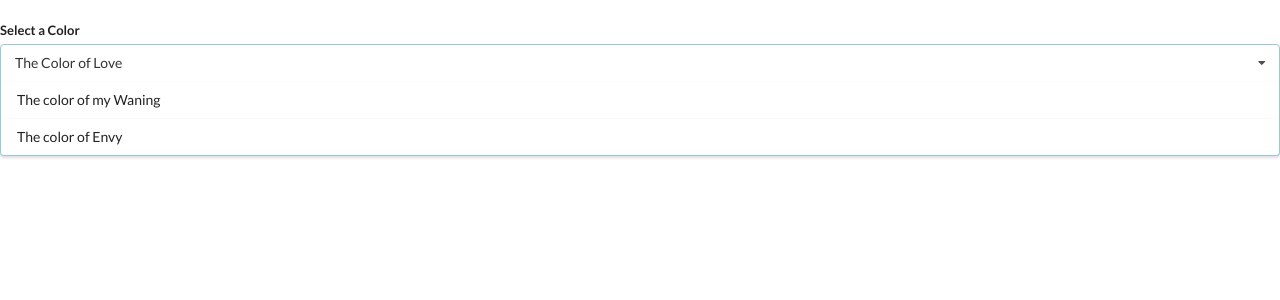
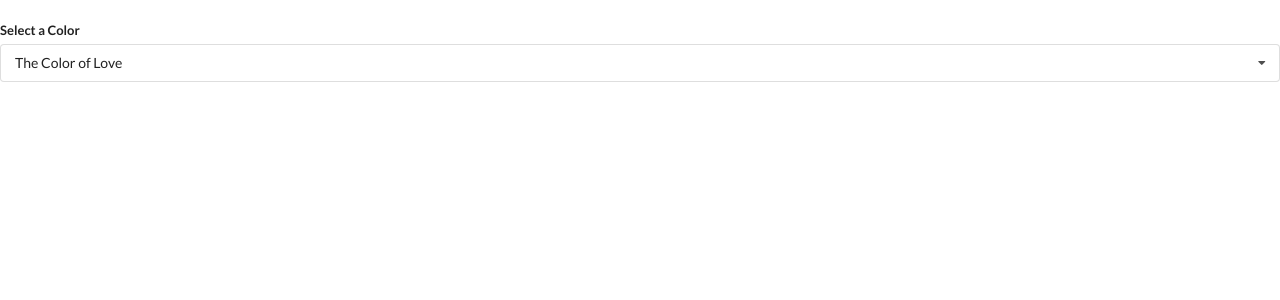
Before and after one commit to CodaCasey/practice2, a React (Create React App) app in the folder widgets/: page / in a window 1280 px wide. Shown: the top 300 px of the page. Built offline with nearby package versions, Linux system fonts and the light colour scheme.

Commit message:
saving last progress

```diff
--- a/widgets/src/App.js
+++ b/widgets/src/App.js
@@ -36,6 +36,7 @@
 
 export default () => {
   const [selected, setSelected] = useState(options[0])
+  const [showDropdown, setShowDropdown] = useState(true)
   return <div>
     <br/>
       {/*<Accordion items={items}/>*/}
--- a/widgets/src/components/Dropdown.js
+++ b/widgets/src/components/Dropdown.js
@@ -1,6 +1,24 @@
-import React from 'react'
+import React,{useState, useEffect, useRef} from 'react'
 
 const Dropdown = ({options, selected, onSelectedChange}) => {
+  const [open, setOpen] = useState(false)
+  const ref = useRef();
+
+  useEffect(() => {
+    const onBodyClick = (event) => {
+     if (ref.current && ref.current.contains(event.target)) {
+        return;
+      }
+
+      setOpen(false);
+    };
+
+    document.body.addEventListener('click', onBodyClick);
+
+    return () => {
+      document.body.removeEventListener('click', onBodyClick);
+    };
+  }, []);
   const renderedOptions = options.map((option)=>{
 
     if(option.value === selected.value){
@@ -14,13 +32,15 @@
     )
   })
   return (
-    <div className='ui form'>
+    <div ref={ref} className='ui form'>
       <div className='field'>
         <label className='label'>Select a Color</label>
-        <div className='ui selection dropdown visible active'>
+        <div
+        onClick={()=>setOpen(!open)}
+        className={`ui selection dropdown ${open ? 'visible active':''}`}>
           <i className='dropdown icon'></i>
           <div className='text'>{selected.label}</div>
-          <div className='menu visible transition'>{renderedOptions}</div>
+          <div className={`menu ${open ? 'visible transition': ''}`}>{renderedOptions}</div>
         </div>
       </div>
     </div>
```
Also changed, not shown: 1 other file (tests, documents, lock files or other folders).
